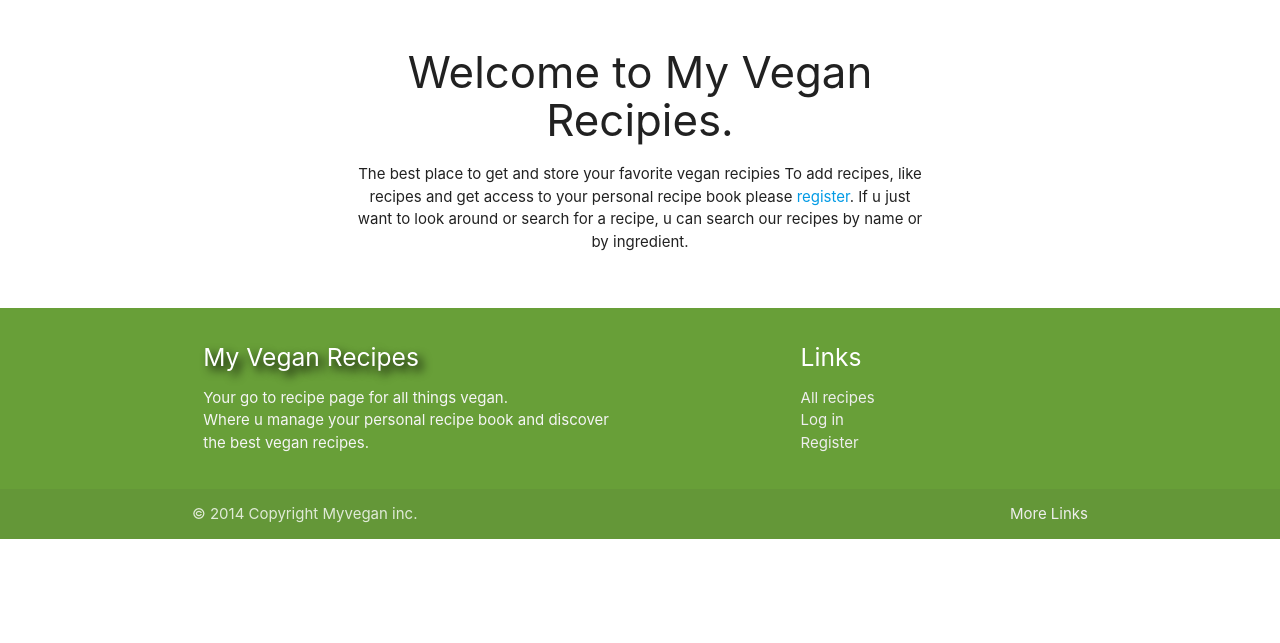
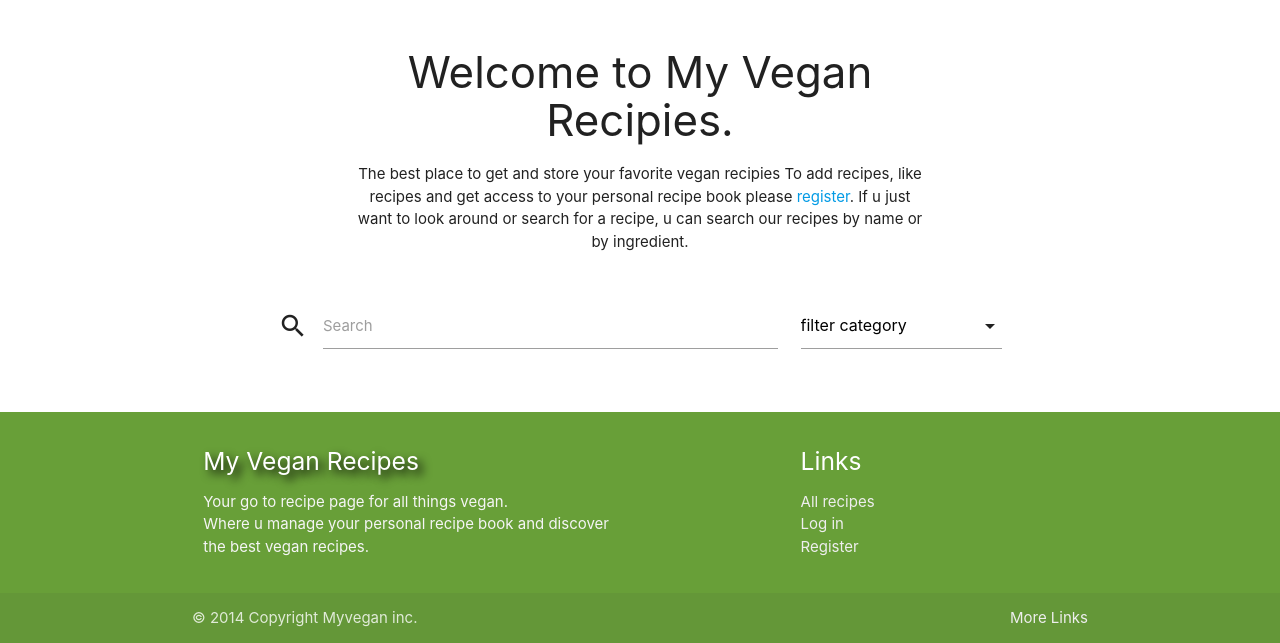
Before and after one commit to JorisPaarde/my-vegan-recipes, a Flask app: page / in a window 1280 px wide. Shown: the part 624-1267 px from the top of the page. Before the commit the page ends 1163 px from the top, so only its background shows below. Run offline with Flask 2, Linux system fonts and the light colour scheme; data that the repository does not hold is empty; some libraries are stand-ins or nearby versions.

Commit message:
Added searchbar

```diff
--- a/app.py
+++ b/app.py
@@ -24,14 +24,18 @@ mongo = PyMongo(app)
 def all_recipes():
     # get all recipes
     recipes = list(mongo.db.recipes.find())
+
     # sort the recipes by likes high to low
-
     def sort_by_likes(recipe):
         return len(recipe['liked_by'])
 
     recipes.sort(reverse=True, key=sort_by_likes)
+    # get categories for dropdown menu
+    categories = mongo.db.categories.find()
 
-    return render_template("all_recipes.html", recipes=recipes)
+    return render_template("all_recipes.html",
+                           recipes=recipes,
+                           categories=categories)
 
 
 # -------------------------------------------  Like/dislike functionality
@@ -93,8 +97,12 @@ def recipe_book():
             return len(recipe['liked_by'])
 
         recipes.sort(reverse=True, key=sort_by_likes)
+        # get categories for dropdown menu
+        categories = mongo.db.categories.find()
 
-        return render_template("recipe_book.html", recipes=recipes)
+        return render_template("recipe_book.html",
+                               recipes=recipes,
+                               categories=categories)
 
 
 # -------------------------------------------  Edit recipe page
--- a/templates/all_recipes.html
+++ b/templates/all_recipes.html
@@ -20,9 +20,25 @@
             </h3>
             <p>
                 The best place to get and store your favorite vegan recipies
-                To add recipes, like recipes and get access to your personal recipe book please <a href="{{ url_for('register') }}">register</a>.
+                To add recipes, like recipes and get access to your personal recipe book please <a
+                    href="{{ url_for('register') }}">register</a>.
                 If u just want to look around or search for a recipe, u can search our recipes by name or by ingredient.
             </p>
+        </div>
+    </div>
+    <div class="row">
+        <div class="input-field col s12 m8 l7 offset-l1">
+            <i class="material-icons prefix">search</i>
+            <input name="recipe_search" id="recipe_search" type="text">
+            <label for="recipe_search">Search</label>
+        </div>
+        <div class="input-field col s6 offset-s3 m4 l3">
+            <select name="category_filter" id="category_filter">
+                <option value="" disabled selected>filter category</option>
+                {% for category in categories %}
+                <option value="{{ category.category_name }}">{{ category.category_name }}</option>
+                {% endfor %}
+            </select>
         </div>
     </div>
     <!-- recipes -->
@@ -35,9 +51,12 @@
                         <img src="{{ recipe.image_url }}">
                     </div>
                     <form action="{{ url_for('like_recipe') }}" method="post">
-                        <button name="like" class="like-button btn-floating waves-effect waves-light light-green darken-2" type="submit" value="{{ recipe._id }}">
+                        <button name="like"
+                            class="like-button btn-floating waves-effect waves-light light-green darken-2" type="submit"
+                            value="{{ recipe._id }}">
                             <!-- indicate if this user liked this recipe -->
-                            <i class="material-icons right">{% if session["user"] in recipe.liked_by %}favorite{% else %}favorite_border{% endif %}</i>
+                            <i
+                                class="material-icons right">{% if session["user"] in recipe.liked_by %}favorite{% else %}favorite_border{% endif %}</i>
                         </button>
                     </form>
                     <span class="likes-amount grey-text text-darken-2">{{ recipe.liked_by|length }}</span>
```
Also changed, not shown: templates/recipe_book.html (+16 -0 lines).
